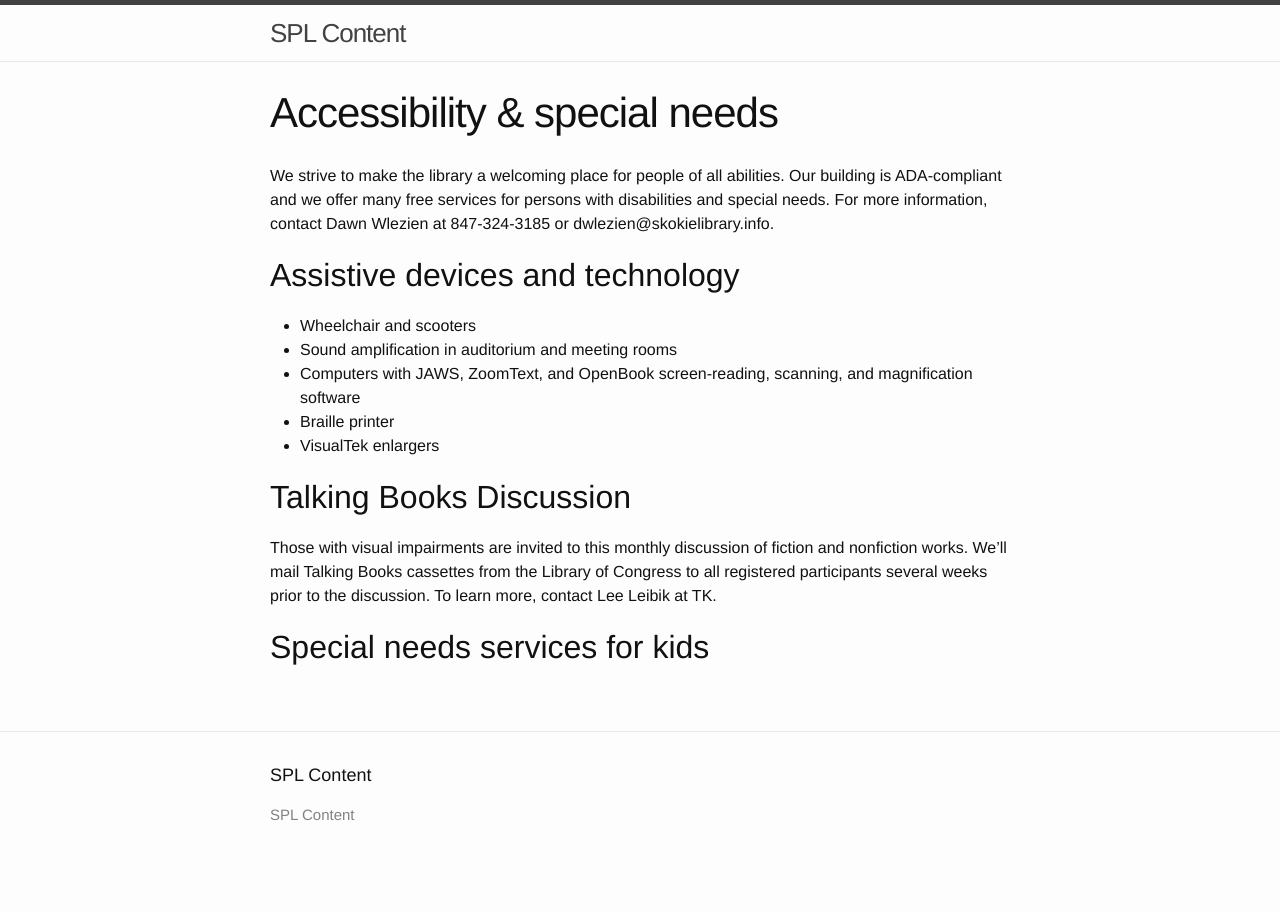
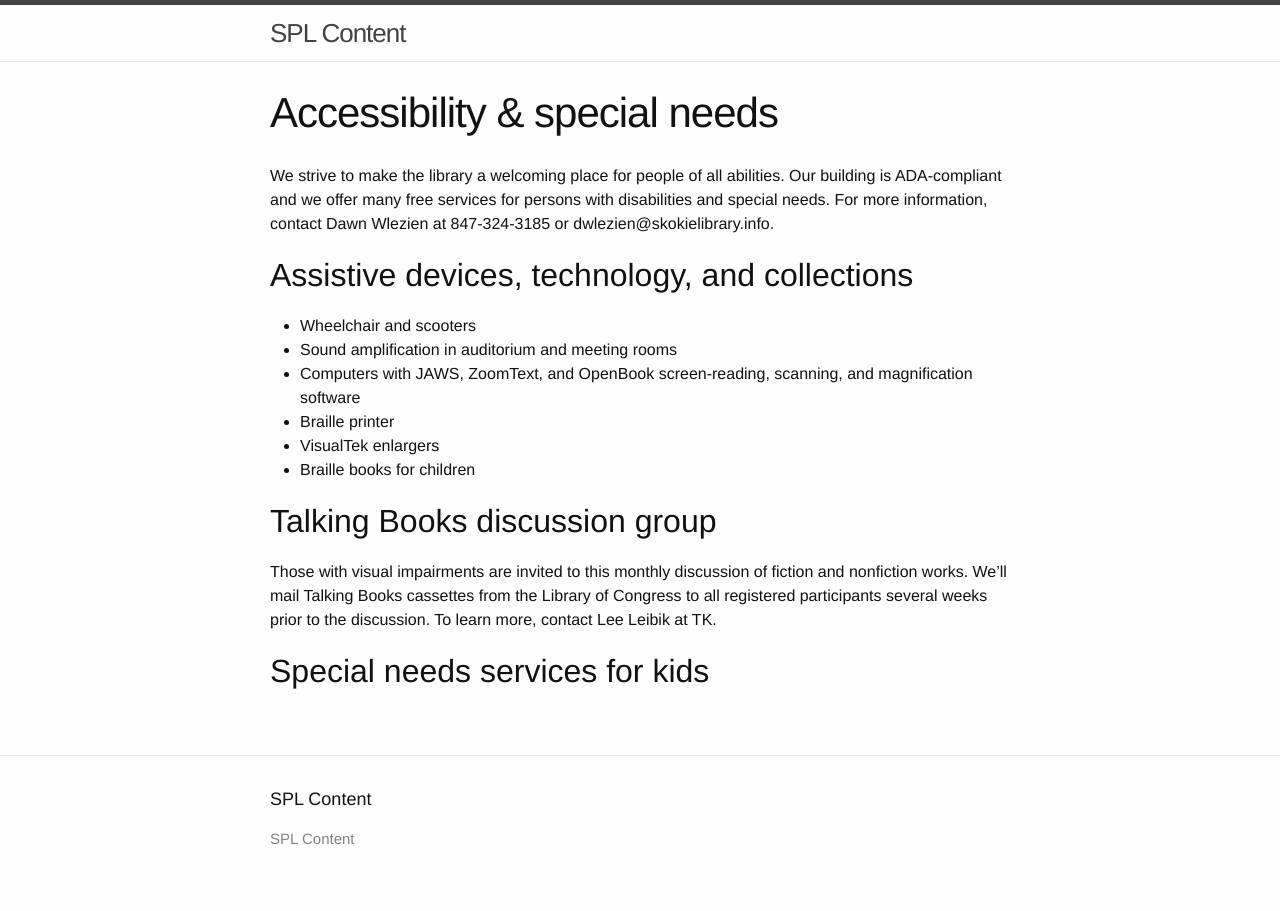
Before and after one commit to skokielibrary/spl-content, a Jekyll site: the page built from _content/annabelle/services--accessibility-special-needs.markdown, in a window 1280 px wide. Built offline with Jekyll 4.4.1, drawn with Linux system fonts in a browser that asks for light colours.

Commit message:
Updated services--accessibility-special-needs.markdown

```diff
--- a/_content/annabelle/services--accessibility-special-needs.markdown
+++ b/_content/annabelle/services--accessibility-special-needs.markdown
@@ -6,14 +6,15 @@ published: true
 
 We strive to make the library a welcoming place for people of all abilities. Our building is ADA-compliant and we offer many free services for persons with disabilities and special needs. For more information, contact Dawn Wlezien at 847-324-3185 or dwlezien@skokielibrary.info.
 
-##Assistive devices and technology
+##Assistive devices, technology, and collections
 - Wheelchair and scooters
 - Sound amplification in auditorium and meeting rooms
 - Computers with JAWS, ZoomText, and OpenBook screen-reading, scanning, and magnification software
 - Braille printer
 - VisualTek enlargers
+- Braille books for children
 
-##Talking Books Discussion
+##Talking Books discussion group
 Those with visual impairments are invited to this monthly discussion of fiction and nonfiction works. We'll mail Talking Books cassettes from the Library of Congress to all registered participants several weeks prior to the discussion. To learn more, contact Lee Leibik at TK.
 
 ##Special needs services for kids
```
